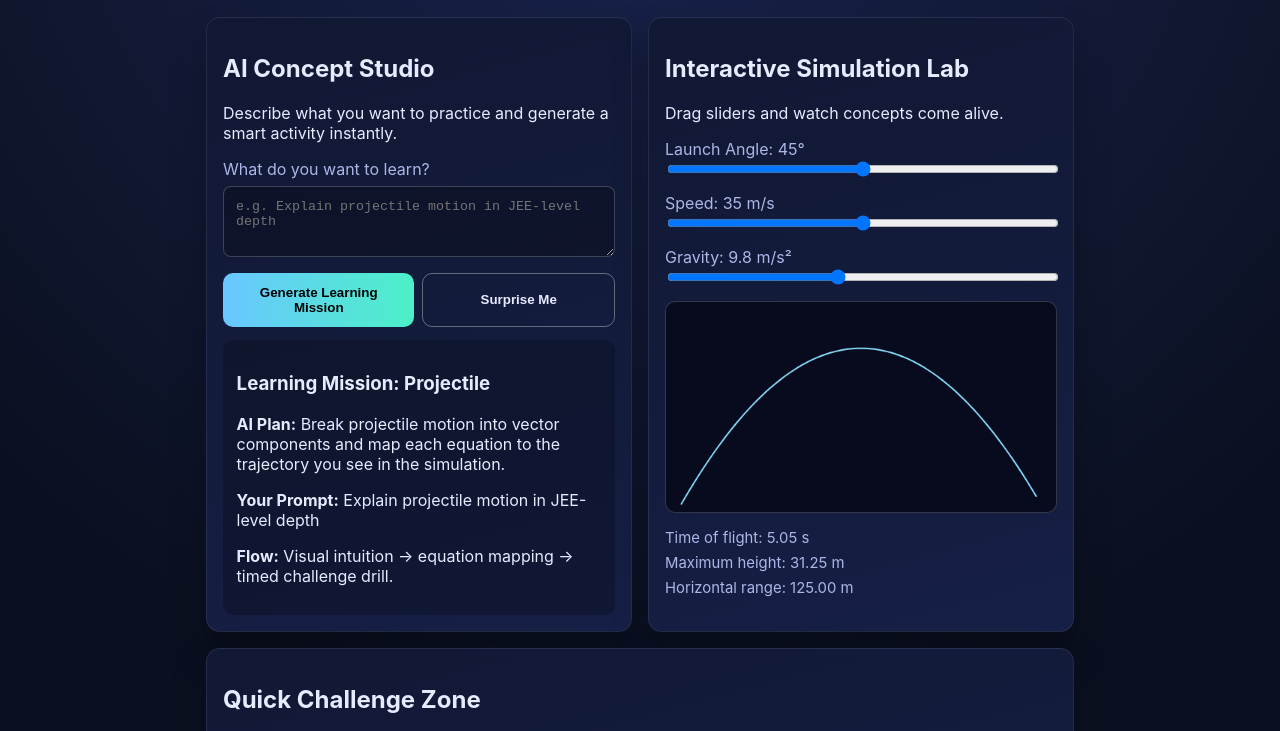
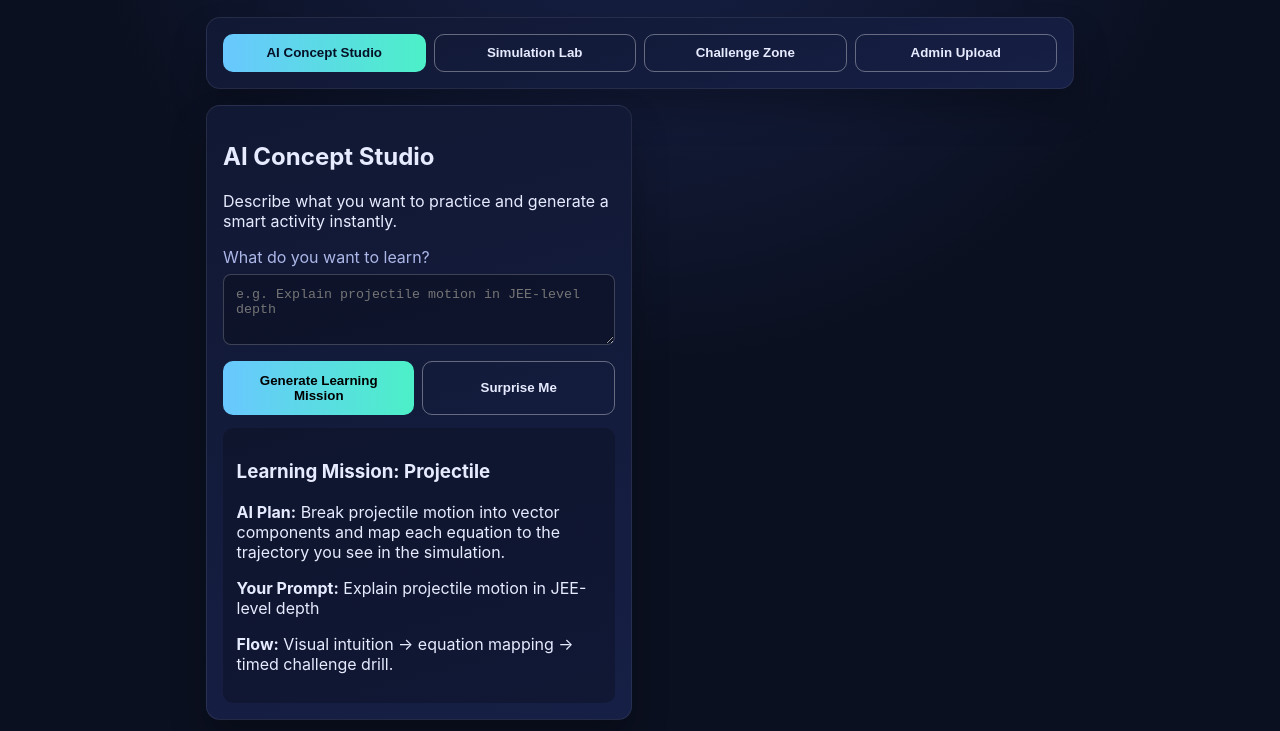
Before and after one commit to sike106/ai-builder, a website: page index.html in a window 1280 px wide. Shown: the part 210-941 px from the top of the page. Drawn offline with Linux system fonts and the light colour scheme.

Commit message:
Fix preview interactivity by implementing functional tab navigation

```diff
--- a/app.js
+++ b/app.js
@@ -51,8 +51,25 @@ const metrics = document.getElementById('metrics');
 const canvas = document.getElementById('trajectoryCanvas');
 const ctx = canvas.getContext('2d');
 
+const tabButtons = [...document.querySelectorAll('.tab-btn')];
+const tabPanels = [...document.querySelectorAll('.tab-panel')];
+
+function openTab(tabName) {
+  tabButtons.forEach((button) => {
+    button.classList.toggle('active', button.dataset.tab === tabName);
+  });
+
+  tabPanels.forEach((panel) => {
+    panel.classList.toggle('active', panel.dataset.panel === tabName);
+  });
+}
+
 function detectTopic(input) {
   const text = input.toLowerCase();
+
+  const dynamicTopic = Object.keys(presets).find((topic) => text.includes(topic.toLowerCase()));
+  if (dynamicTopic) return dynamicTopic;
+
   if (text.includes('charge') || text.includes('electric') || text.includes('electro')) return 'electrostatics';
   if (text.includes('thermo') || text.includes('heat') || text.includes('gas')) return 'thermodynamics';
   return 'projectile';
@@ -67,6 +84,7 @@ function renderMission(topic, userPrompt) {
     <p><strong>Flow:</strong> Visual intuition → equation mapping → timed challenge drill.</p>
   `;
   renderQuiz(data.challenge);
+  openTab('studio');
 }
 
 function renderQuiz(questions) {
@@ -131,6 +149,7 @@ function handleUpload() {
         'Upload successful',
         `Loaded ${topics.length} topic(s): ${topics.join(', ')}. You can now generate missions for them.`
       );
+      openTab('admin');
     } catch {
       showUploadStatus('Upload failed', 'Unable to parse JSON file.');
     }
@@ -177,6 +196,10 @@ function drawTrajectory() {
   `;
 }
 
+tabButtons.forEach((button) => {
+  button.addEventListener('click', () => openTab(button.dataset.tab));
+});
+
 generateBtn.addEventListener('click', () => {
   const prompt = topicInput.value.trim();
   const topic = detectTopic(prompt);
@@ -187,7 +210,7 @@ surpriseBtn.addEventListener('click', () => {
   const topics = Object.keys(presets);
   const topic = topics[Math.floor(Math.random() * topics.length)];
   topicInput.value = `Give me a smart mission on ${topic}`;
-  renderMission(topic);
+  renderMission(topic, topicInput.value);
 });
 
 uploadBtn.addEventListener('click', handleUpload);
@@ -196,3 +219,4 @@ uploadBtn.addEventListener('click', handleUpload);
 
 drawTrajectory();
 renderMission('projectile', 'Explain projectile motion in JEE-level depth');
+openTab('studio');
--- a/index.html
+++ b/index.html
@@ -17,7 +17,14 @@
     </header>
 
     <main class="layout">
-      <section class="panel">
+      <nav class="tab-bar panel full" aria-label="Primary sections">
+        <button class="tab-btn active" data-tab="studio">AI Concept Studio</button>
+        <button class="tab-btn" data-tab="simulation">Simulation Lab</button>
+        <button class="tab-btn" data-tab="challenges">Challenge Zone</button>
+        <button class="tab-btn" data-tab="admin">Admin Upload</button>
+      </nav>
+
+      <section class="panel tab-panel active" data-panel="studio">
         <h2>AI Concept Studio</h2>
         <p>Describe what you want to practice and generate a smart activity instantly.</p>
         <label for="topicInput">What do you want to learn?</label>
@@ -35,7 +42,7 @@
         </article>
       </section>
 
-      <section class="panel">
+      <section class="panel tab-panel" data-panel="simulation">
         <h2>Interactive Simulation Lab</h2>
         <p>Drag sliders and watch concepts come alive.</p>
         <div class="sim-controls">
@@ -56,13 +63,13 @@
         <div class="metrics" id="metrics"></div>
       </section>
 
-      <section class="panel full">
+      <section class="panel full tab-panel" data-panel="challenges">
         <h2>Quick Challenge Zone</h2>
         <p>Solve adaptive questions generated from your selected concept.</p>
         <div id="quiz"></div>
       </section>
 
-      <section class="panel full">
+      <section class="panel full tab-panel" data-panel="admin">
         <h2>Admin Content Upload</h2>
         <p>
           Upload custom concept packs (JSON) to instantly update missions and challenge questions
--- a/styles.css
+++ b/styles.css
@@ -58,6 +58,37 @@ h1 {
 
 .panel.full {
   grid-column: 1 / -1;
+}
+
+.tab-bar {
+  display: grid;
+  grid-template-columns: repeat(auto-fit, minmax(150px, 1fr));
+  gap: 0.5rem;
+}
+
+.tab-btn {
+  width: 100%;
+  background: transparent;
+  border: 1px solid rgba(255, 255, 255, 0.35);
+  color: var(--text);
+  border-radius: 10px;
+  padding: 0.65rem;
+  cursor: pointer;
+}
+
+.tab-btn.active {
+  background: linear-gradient(90deg, var(--accent), var(--accent-2));
+  color: #051127;
+  border: none;
+  font-weight: 700;
+}
+
+.tab-panel {
+  display: none;
+}
+
+.tab-panel.active {
+  display: block;
 }
 
 label {
```
Also changed, not shown: README.md.
